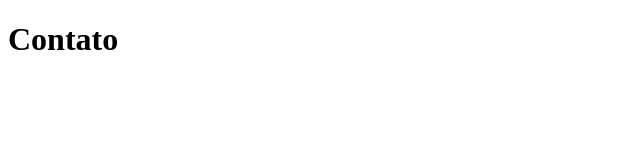
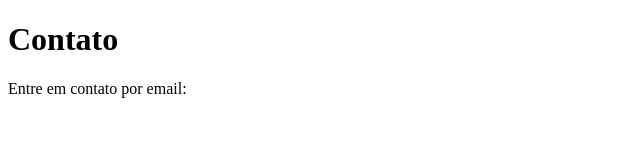
Before and after one commit to ValPiccoli/sistema-de-cadastro, a plain HTML site: page contato.html in a window 1280 px wide. Shown: the whole page, without its empty margins (0-640 px from the left). Drawn offline with Linux system fonts and the light colour scheme.

Commit message:
Novo desenvolvimento

```diff
--- a/contato.html
+++ b/contato.html
@@ -7,5 +7,6 @@
 </head>
 <body>
     <h1>Contato</h1>
+    <p>Entre em contato por email:</p>
 </body>
 </html>
```
